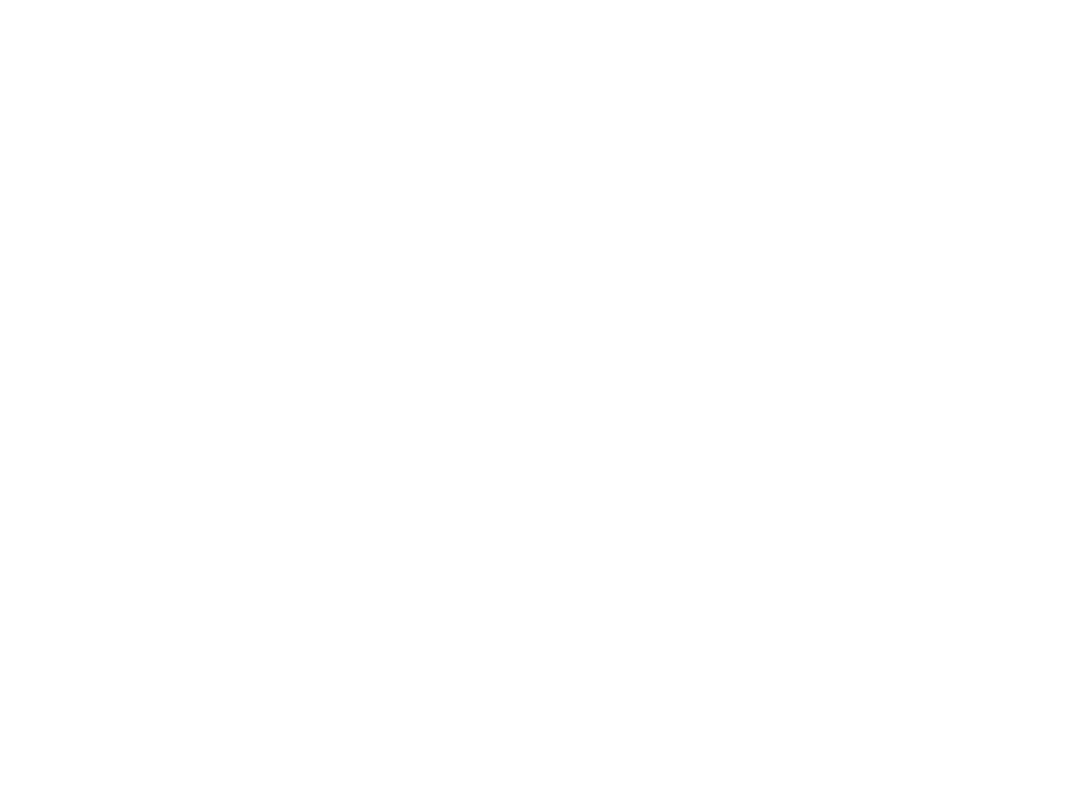
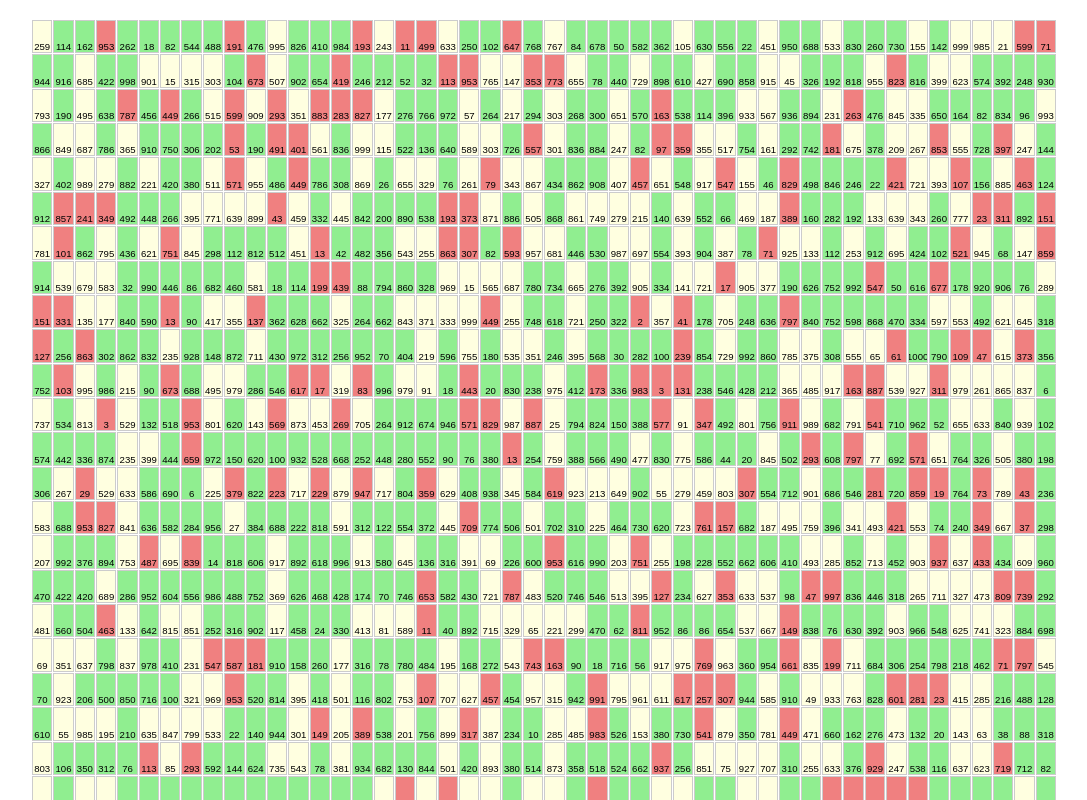
Before and after one commit to ndikintum/mixedcolors, a plain HTML site: page index.html in a window 1280 px wide. Shown: the top 800 px of the page, without its empty margins (96-1183 px from the left). Drawn offline with Linux system fonts and the light colour scheme.

Commit message:
complete project

```diff
--- a/assets/main.js
+++ b/assets/main.js
@@ -0,0 +1,33 @@
+function isPrime(num) {
+  if (num <= 1) return false;
+  for (let i = 2; i <= Math.sqrt(num); i++) {
+    if (num % i === 0) return false
+  }
+  return true
+}
+
+function generateNumbers() {
+  const container = document.getElementById("numberContainer");
+
+  for (let i = 0; i < 10000; i++) {
+    const number = Math.floor(Math.random() * 1000) + 1
+    const cell = document.createElement("div")
+
+    // Set the text content of the cell to the generated number
+    cell.textContent = number
+
+    if (number % 2 === 0) {
+      cell.classList.add("cell", "even")
+    } else {
+      cell.classList.add("cell", "odd")
+    }
+
+    if (isPrime(number)) {
+      cell.classList.add("prime")
+    }
+
+    container.appendChild(cell)
+  }
+}
+
+generateNumbers()
--- a/assets/syles.css
+++ b/assets/syles.css
@@ -0,0 +1,43 @@
+body {
+  margin: 0;
+  font-family: Arial, sans-serif;
+}
+
+.container {
+  display: grid;
+  grid-template-columns: repeat(auto-fill, minmax(20px, 1fr));
+  gap: 1px;
+  max-width: 1024px;
+  margin: 20px auto;
+}
+
+.cell {
+  width: 100%;
+  padding-top: 100%;
+  box-sizing: border-box;
+  border: 1px solid #ccc;
+  display: flex;
+  align-items: center;
+  justify-content: center;
+  font-size: 0.6em;
+  overflow: hidden;
+}
+
+.even {
+  background-color: lightgreen;
+}
+
+.odd {
+  background-color: lightyellow;
+}
+
+.prime {
+  background-color: lightcoral;
+}
+
+@media screen and (max-width: 600px) {
+  /* Adjust styles for small screens */
+  .container {
+    margin: 10px;
+  }
+}
--- a/index.html
+++ b/index.html
@@ -8,7 +8,7 @@
 </head>
 <body>
 
-
+  <div class="container" id="numberContainer"></div>
 
 <script src="./assets/main.js"></script>
 </body>
```
